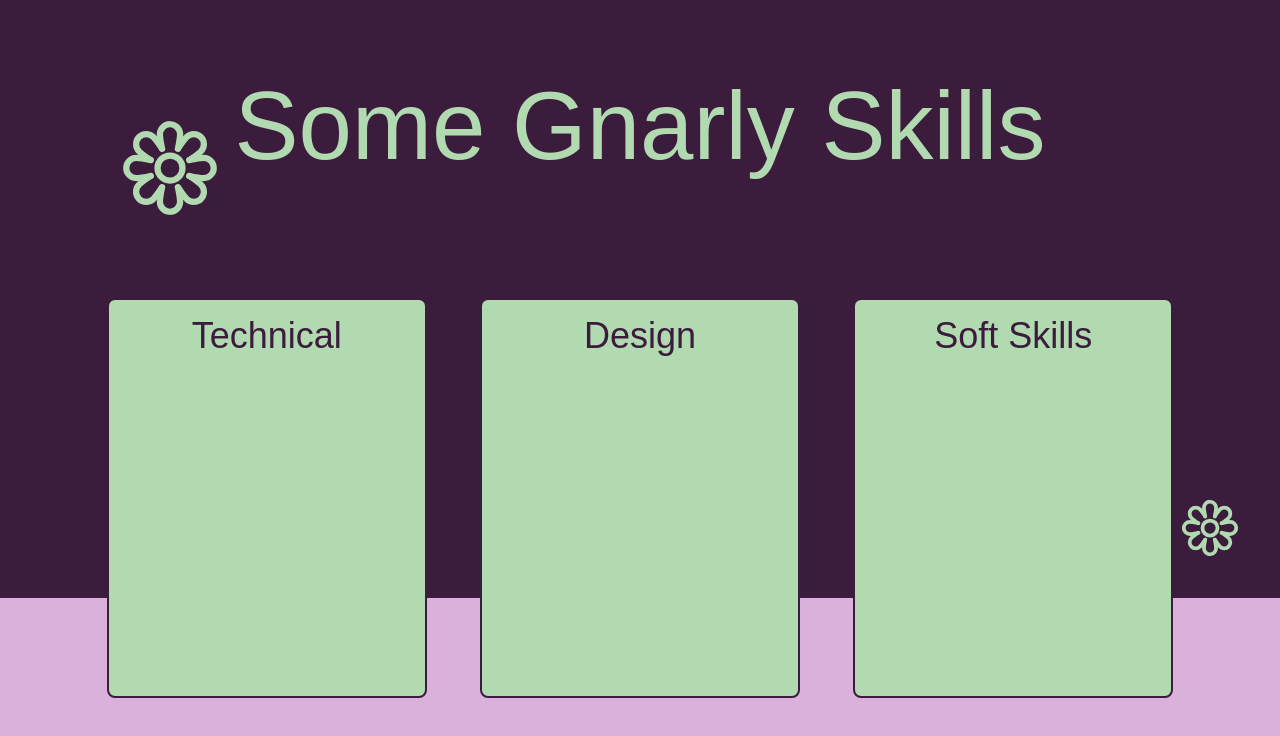
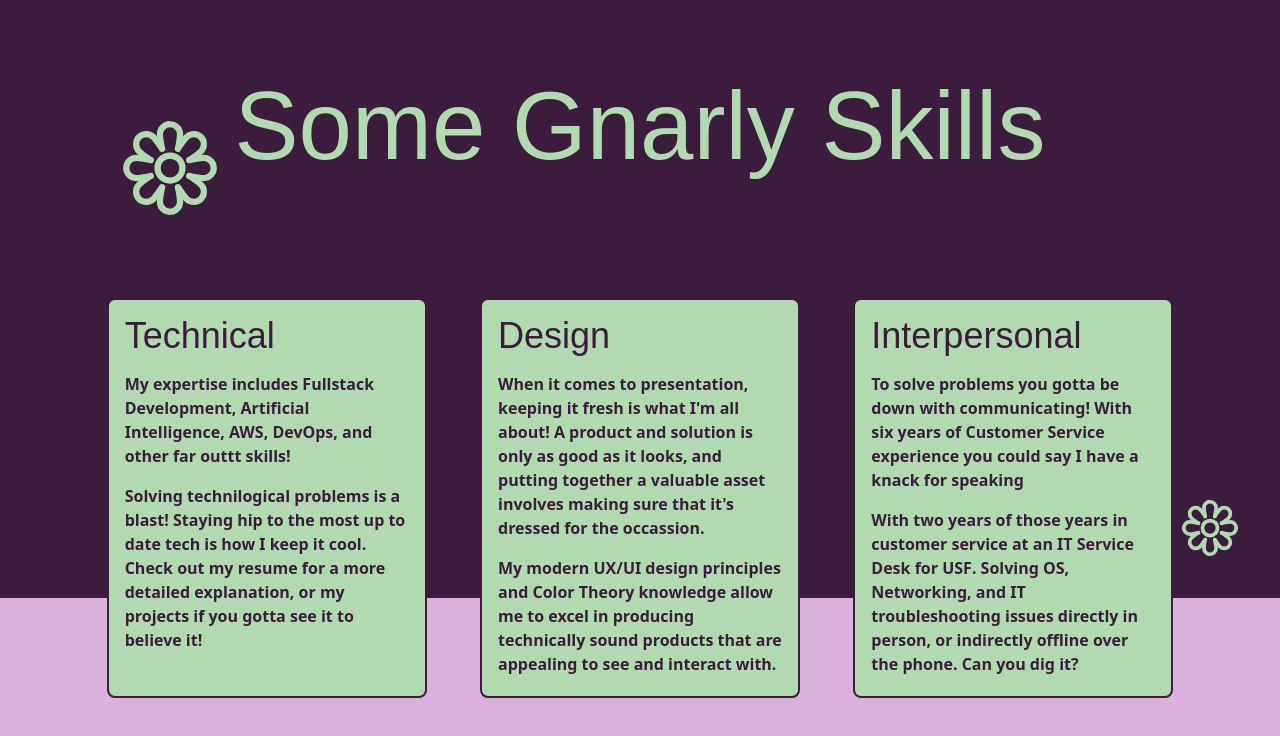
Before and after one commit to jamesdev4you/GroovyPortfolio, a Next.js app in the folder portfolio/: page / in a window 1280 px wide. Shown: the part 802-1538 px from the top of the page. Built offline with nearby package versions, Linux system fonts and the light colour scheme; a web font is replaced by a local one.

Commit message:
content in page

```diff
--- a/portfolio/app/page.tsx
+++ b/portfolio/app/page.tsx
@@ -28,9 +28,13 @@ const SocialMedias = [
 
 {/* Imports for Skills Sections*/}
 const SkillBoxes = [
-  {name: "Technical", },
-  {name: "Design", },
-  {name: "Soft Skills", },
+  {name: "Technical", paragraphOne: (<>My expertise includes <span className="font-bold">Fullstack Development</span>, <span className="font-bold">Artificial Intelligence</span>, <span className="font-bold">AWS</span>, <span className="font-bold">DevOps</span>, and other far outtt skills! </>), paragraphTwo: (<>Solving technilogical problems is a blast! Staying hip to the most up to date tech is how I keep it cool. Check out my <span className="font-bold">resume </span>  for a more detailed explanation, or my <span className="font-bold">projects</span> if you gotta see it to believe it! </>)},
+  {name: "Design", paragraphOne: "When it comes to presentation, keeping it fresh is what I'm all about! A product and solution is only as good as it looks, and putting together a valuable asset involves making sure that it's dressed for the occassion.", paragraphTwo: (
+    <>
+      My modern <span className="font-bold">UX/UI design</span> principles and <span className="font-bold">Color Theory</span> knowledge allow me to excel in producing technically sound products that are appealing to see and interact with.
+    </>
+  )},
+  {name: "Interpersonal", paragraphOne: (<> To solve problems you gotta be down with communicating! With <span className="font-bold">six years</span> of <span className="font-bold">Customer Service</span> experience you could say I have a knack for speaking</>), paragraphTwo: (<> With two years of those years in customer service at an <span className="font-bold">IT Service Desk</span> for <span className="font-bold">USF</span>. Solving <span className="font-bold">OS, Networking, and IT troubleshooting</span> issues directly in person, or indirectly offline over the phone. Can you dig it? </>)},
 ];
 
 
@@ -100,10 +104,11 @@ export default function Home() {
           className="absolute z-0 right-10 bottom-10 [&_path]:stroke-accent! [&_circle]:stroke-accent!"
         />
         <div className="absolute w-10/12 h-full flex items-center justify-between   top-50">
-          {SkillBoxes.map(({ name }) => (
-              <div key={name} className=" flex items-start justify-center w-xs h-2/3 p-4 bg-accent
-               rounded-lg border-2 border-background top-30">
+          {SkillBoxes.map(({ name, paragraphOne, paragraphTwo }) => (
+              <div key={name} className=" flex-col items-center justify-center w-xs h-2/3 p-4 bg-accent rounded-lg border-2 border-background top-30">
                 <h2 className="text-4xl font-display text-background">{name}</h2>
+                <p className="text-background mt-4 font-semibold">{paragraphOne}</p>
+                <p className="text-background mt-4 font-semibold">{paragraphTwo}</p>
               </div>
           ))}
 
```
